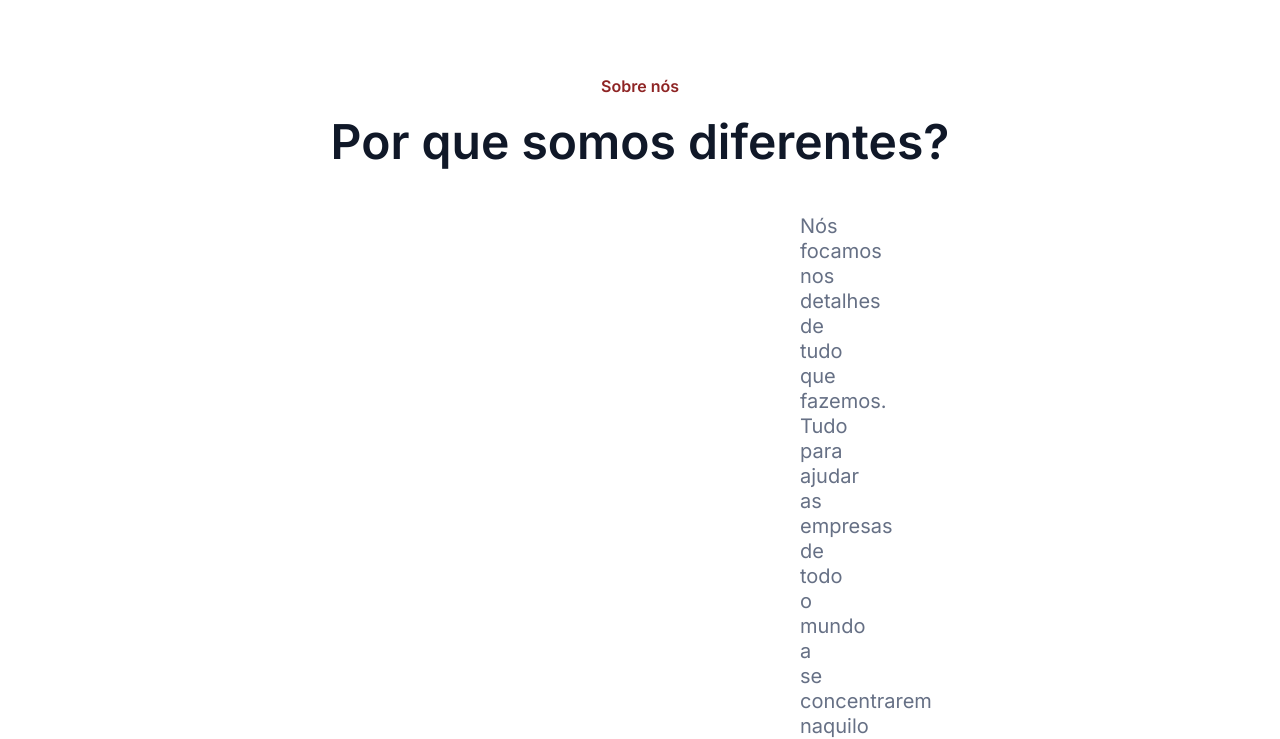
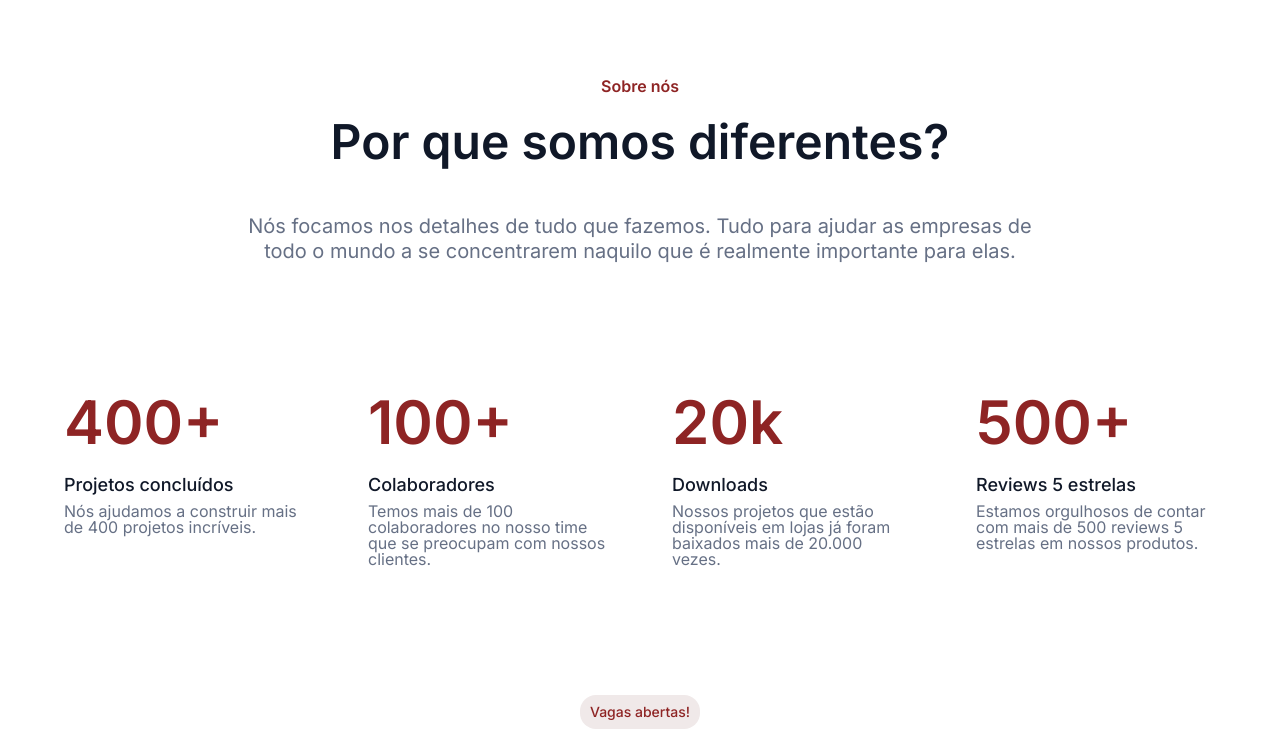
Before and after one commit to Rafaehko/OptimusTech, a plain HTML site: page index.html in a window 1280 px wide. Shown: the part 70-809 px from the top of the page. Drawn offline with Linux system fonts and the light colour scheme.

Commit message:
Update banner-1.css

```diff
--- a/styles/banner-1.css
+++ b/styles/banner-1.css
@@ -22,4 +22,6 @@
     font-size: 20px;
     margin-inline: 40em;
     line-height: 25px;
+    width: 791px;
+    justify-self: center;
 }
```
